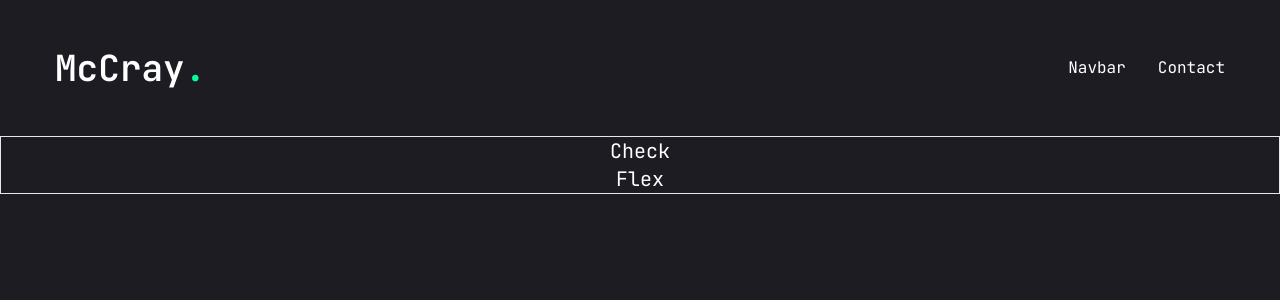
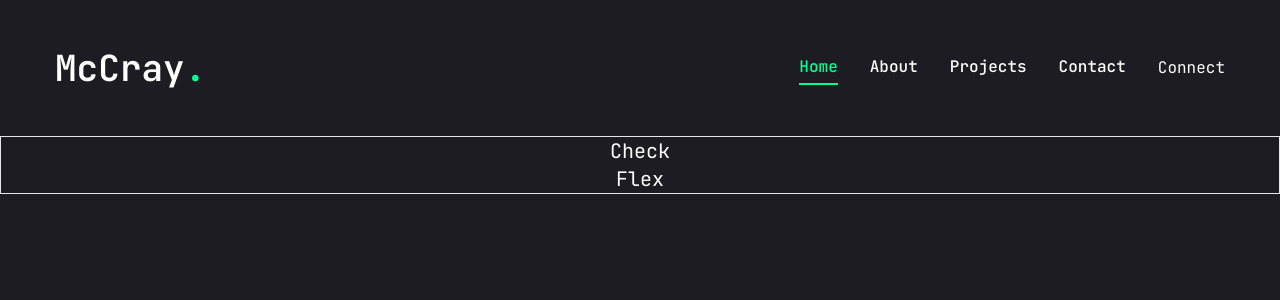
Before and after one commit to mmaustin/mccray-portfolio, a Next.js app in the folder next-portfolio/: page / in a window 1280 px wide. Shown: the top 300 px of the page. Built offline with nearby package versions, Linux system fonts and the light colour scheme.

Commit message:
Used usepathname to highlight clicked links on largescreen ui

```diff
--- a/next-portfolio/components/Header.jsx
+++ b/next-portfolio/components/Header.jsx
@@ -14,8 +14,10 @@ const Header = () => {
         <div className="hidden lg:flex items-center gap-8">
           <Navbar />
           <Link href="/contact">
-            <button className="">Contact</button>
+            <button className="">Connect</button>
           </Link>
+        </div>
+        <div className="flex lg:hidden">
         </div>
       </div>
     </header>
--- a/next-portfolio/components/Navbar.jsx
+++ b/next-portfolio/components/Navbar.jsx
@@ -1,8 +1,38 @@
+'use client';
+import Link from "next/link";
+import { usePathname } from "next/navigation";
 
+const links = [
+  {
+    name: "home",
+    path: '/'
+  },
+  {
+    name: "about",
+    path: '/about'
+  },
+  {
+    name: "projects",
+    path: '/projects'
+  },
+  {
+    name: "contact",
+    path: '/contact'
+  },
+];
 
 const Navbar = () => {
+
+  const pathName = usePathname();
+
   return (
-    <div>Navbar</div>
+    <nav className="flex gap-8">
+      {links.map((link, i) => {
+        return (
+          <Link key={i} href={link.path} className={`${link.path === pathName && "text-accent border-b-2 border-accent"} capitalize font-medium hoover:text-accent`}>{link.name}</Link>
+        )
+      })}
+    </nav>
   )
 }
 export default Navbar;
```
